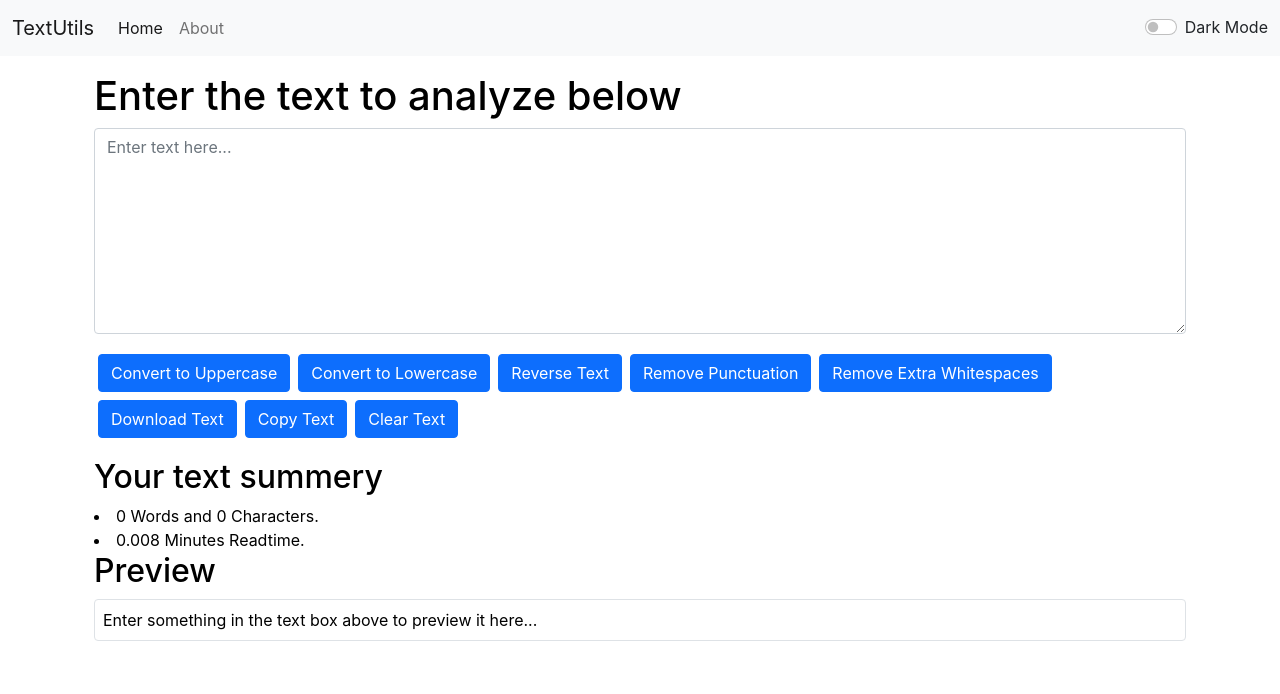
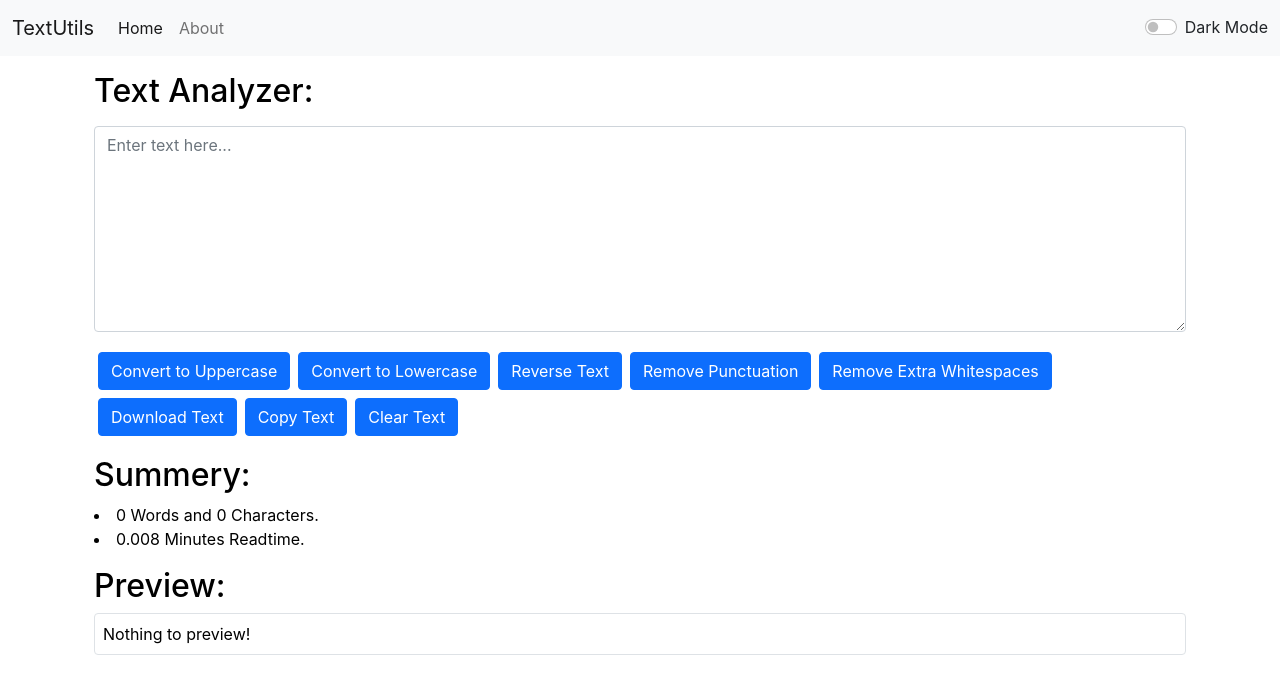
Before and after one commit to Maharnab-Saikia/TextAnalyzer, a React (Create React App) app: page / in a window 1280 px wide. Shown: the top 694 px of the page. Built offline with nearby package versions, Linux system fonts and the light colour scheme.

Commit message:
bug fixes

```diff
--- a/src/App.js
+++ b/src/App.js
@@ -49,7 +49,7 @@ function App() {
             </Route>
 
             <Route exact path="/">
-              <TextForm heading="Enter the text to analyze below" mode={mode} showAlert={showAlert} />
+              <TextForm heading="Text Analyzer:" mode={mode} showAlert={showAlert} />
             </Route>
 
           </Switch>
--- a/src/components/About.js
+++ b/src/components/About.js
@@ -1,4 +1,4 @@
-import React, { useState } from 'react'
+import React from 'react'
 
 export default function About(props) {
 
@@ -6,9 +6,9 @@ export default function About(props) {
 
     return (
         <div className={`container border border-${props.mode === 'dark' ? 'white' : 'black'} rounded p-2`} style={{ color: props.mode === 'dark' ? 'white' : 'black' }}>
-            <div class="p-4 mb-3 rounded" style={{ background: props.mode === 'dark' ? '#333333' : 'white', color: props.mode === 'dark' ? 'white' : 'black' }}>
-                <h1 class="fst-italic">About</h1>
-                <p class="mb-0">This text analysis tool provides information on the complexity of a text, It allows you to analyse a text by counting the number of sentences, words and characters present. It also provides statistical information on the repetition of phrases and keywords. Our online text analyser / word counter is easy to use and free of charge.</p>
+            <div className="p-4 mb-3 rounded" style={{ background: props.mode === 'dark' ? '#333333' : 'white', color: props.mode === 'dark' ? 'white' : 'black' }}>
+                <h1 className="fst-italic">About</h1>
+                <p className="mb-0">This text analysis tool provides information on the complexity of a text, It allows you to analyse a text by counting the number of sentences, words and characters present. It also provides statistical information on the repetition of phrases and keywords. Our online text analyser / word counter is easy to use and free of charge.</p>
             </div>
 
         </div>
--- a/src/components/Alert.js
+++ b/src/components/Alert.js
@@ -6,7 +6,7 @@ function Alert(props) {
         return lower.charAt(0).toUpperCase() + lower.slice(1);
     }
     return (
-        props.alert && <div className={`alert alert-${props.alert.type} fade show position-absolute m-2`} role="alert">
+        props.alert && <div className={`alert alert-${props.alert.type} fade show`} role="alert">
             <strong>{capitalized(props.alert.type)}</strong>: {props.alert.msg}
         </div>
     )
--- a/src/components/TextForm.js
+++ b/src/components/TextForm.js
@@ -59,7 +59,7 @@ export default function TextForm(props) {
     return (
         <>
             <div className="container" style={{ color: props.mode === 'dark' ? 'white' : 'black' }}>
-                <h1>{props.heading}</h1>
+                <h2 className="my-3">{props.heading}</h2>
                 <div className="mb-3">
                     <textarea className="form-control" value={text} onChange={handleOnChange} style={{ background: props.mode === 'dark' ? '#333333' : 'white', color: props.mode === 'dark' ? 'white' : 'black' }} id="myBox" rows="8" placeholder="Enter text here..."></textarea>
                 </div>
@@ -73,11 +73,13 @@ export default function TextForm(props) {
                 <button className="btn btn-primary m-1" onClick={handleClearClick}>Clear Text</button>
             </div>
             <div className="container my-3" style={{ color: props.mode === 'dark' ? 'white' : 'black' }}>
-                <h2>Your text summery</h2>
-                <li>{text.split(" ").filter(item => item).length} Words and {text.length} Characters.</li>
+                <h2>Summery:</h2>
+                <li>{text.split(" ").filter((element) => { return element.length !== 0 }).length} Words and {text.length} Characters.</li>
                 <li>{0.008 * text.split(' ').length} Minutes Readtime.</li>
-                <h2>Preview</h2>
-                <p className={`border border-${props.mode === 'dark' ? 'white' : 'black'} rounded p-2`}>{text.length > 0 ? text : 'Enter something in the text box above to preview it here...'}</p>
+            </div>
+            <div className="container my-3" style={{ color: props.mode === 'dark' ? 'white' : 'black' }}>
+                <h2>Preview:</h2>
+                <p className={`border border-${props.mode === 'dark' ? 'white' : 'black'} rounded p-2`}>{text.length > 0 ? text : 'Nothing to preview!'}</p>
             </div>
         </>
     )
```
